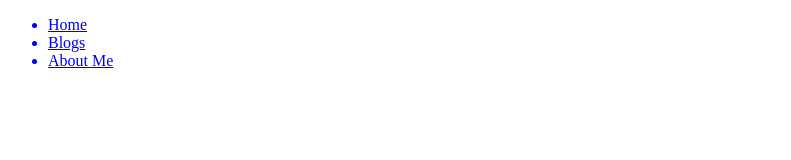
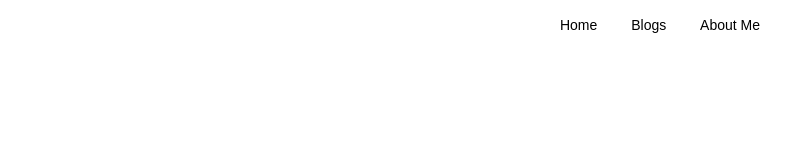
Before and after one commit to demidiaz/demidiaz, a plain HTML site: page rdyweb.html in a window 1280 px wide. Shown: the whole page, without its empty margins (0-791 px from the left). Drawn offline with Linux system fonts and the light colour scheme.

Commit message:
add the fixes

```diff
--- a/rdyweb.html
+++ b/rdyweb.html
@@ -1,7 +1,10 @@
 <!doctype html>
 <html>
 <head>
-
+		<title>Demi Diaz</title>
+		<link href="css/mystyle.css" rel="stylesheet">
+		<link href="css/bootstrap.min.css" rel="stylesheet">
+		<meta name="viewport" content="width=device-width, initial-scale=1">
 
 </head>
 <body>
```
Also changed, not shown: index.html (renamed from home.html).
